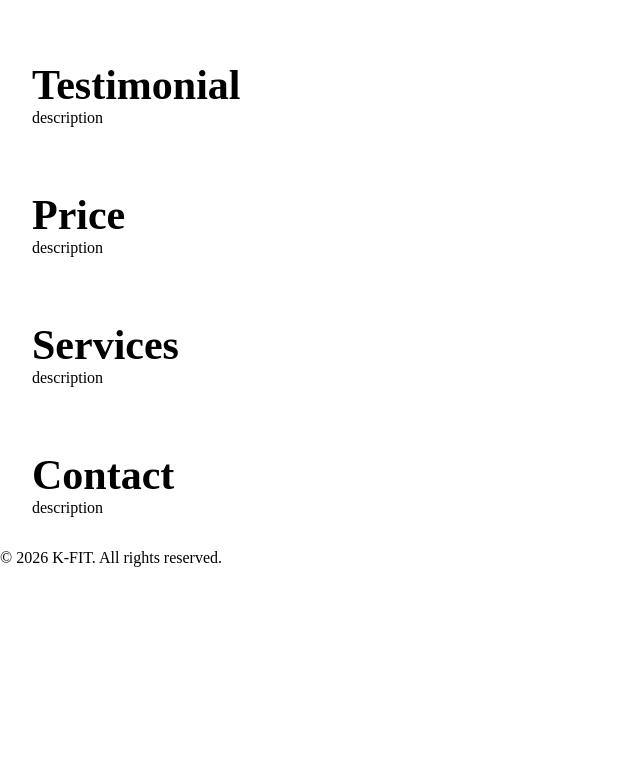
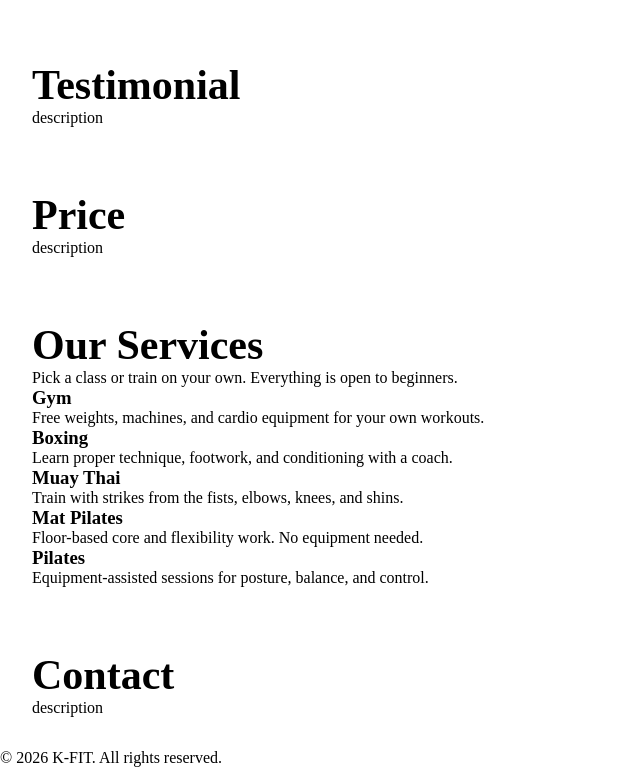
Before and after one commit to Kopi-Naparan1/LabActivity3, a plain HTML site: page index.html in a window 1280 px wide. Shown: the part 733-1500 px from the top of the page, without its empty margins (0-640 px from the left). Before the commit the page ends 1300 px from the top, so only its background shows below. Drawn offline with Linux system fonts and the light colour scheme.

Commit message:
refactor: update services section with detailed descriptions and service cards

```diff
--- a/index.html
+++ b/index.html
@@ -66,8 +66,40 @@
         <p>description</p>
       </section>
       <section id="services">
-        <h2>Services</h2>
-        <p>description</p>
+        <h2>Our Services</h2>
+        <p>
+          Pick a class or train on your own. Everything is open to beginners.
+        </p>
+
+        <div class="services-grid">
+          <article class="service-card">
+            <h3>Gym</h3>
+            <p>
+              Free weights, machines, and cardio equipment for your own
+              workouts.
+            </p>
+          </article>
+          <article class="service-card">
+            <h3>Boxing</h3>
+            <p>
+              Learn proper technique, footwork, and conditioning with a coach.
+            </p>
+          </article>
+          <article class="service-card">
+            <h3>Muay Thai</h3>
+            <p>Train with strikes from the fists, elbows, knees, and shins.</p>
+          </article>
+          <article class="service-card">
+            <h3>Mat Pilates</h3>
+            <p>Floor-based core and flexibility work. No equipment needed.</p>
+          </article>
+          <article class="service-card">
+            <h3>Pilates</h3>
+            <p>
+              Equipment-assisted sessions for posture, balance, and control.
+            </p>
+          </article>
+        </div>
       </section>
       <section id="contact">
         <h2>Contact</h2>
```
